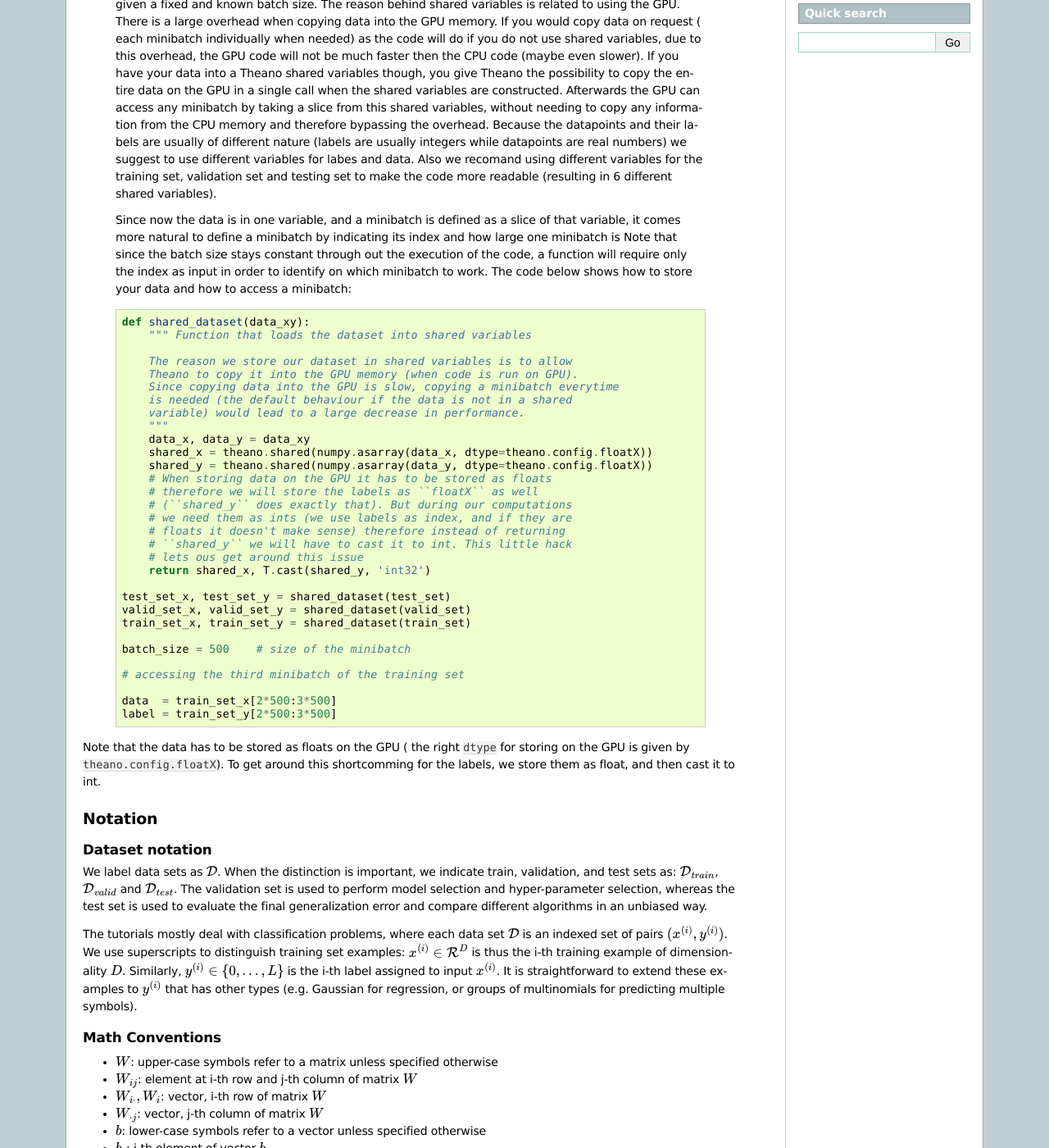
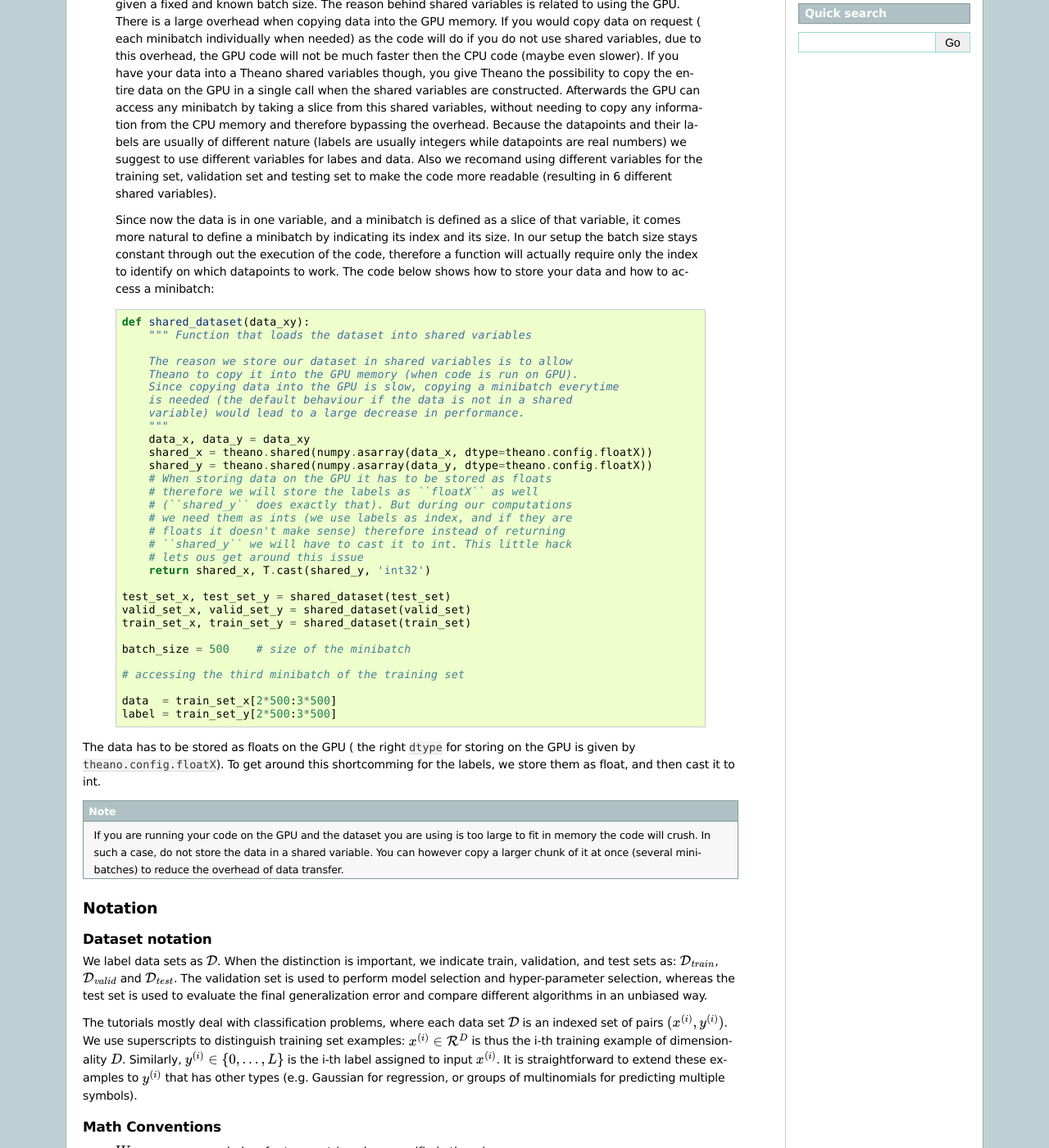
Before and after one commit to lisa-lab/DeepLearningTutorials, a Sphinx documentation site: the page built from doc/gettingstarted.txt, in a window 1280 px wide and 1400 px high, scrolled down 853 px. Shown: the whole window at 82% size. Built offline with Sphinx 7.4.7, drawn with Linux system fonts in a browser that asks for light colours; formulas are drawn with MathJax 3.

Commit message:
more info about dealing with the dataset

```diff
--- a/doc/gettingstarted.txt
+++ b/doc/gettingstarted.txt
@@ -91,10 +91,9 @@ MNIST Dataset
 
  Since now the data is in one variable, and a minibatch is defined as a
  slice of that variable, it comes more natural to define a minibatch by
- indicating its index and how large one minibatch is
- Note that since the batch size stays constant through out the
- execution of the code, a function will
- require only the index as input in order to identify on which minibatch to work.
+ indicating its index and its size. In our setup the batch size stays constant
+ through out the execution of the code, therefore a function will actually
+ require only the index to identify on which datapoints to work.
  The code below shows how to store your data and how to
  access a minibatch:
 
@@ -134,10 +133,18 @@ MNIST Dataset
     label = train_set_y[2*500:3*500]
 
 
-Note that the data has to be stored as floats on the GPU ( the right
+The data has to be stored as floats on the GPU ( the right
 ``dtype`` for storing on the GPU is given by ``theano.config.floatX``).
 To get around this shortcomming for the labels, we store them as float,
 and then cast it to int.
+
+.. note::
+
+    If you are running your code on the GPU and the dataset you are using
+    is too large to fit in memory the code will crush. In such a case, do
+    not store the data in a shared variable. You can however copy a larger chunk
+    of it at once (several minibatches) to reduce the overhead of data transfer.
+
 
 
 .. index:: Notation
```
